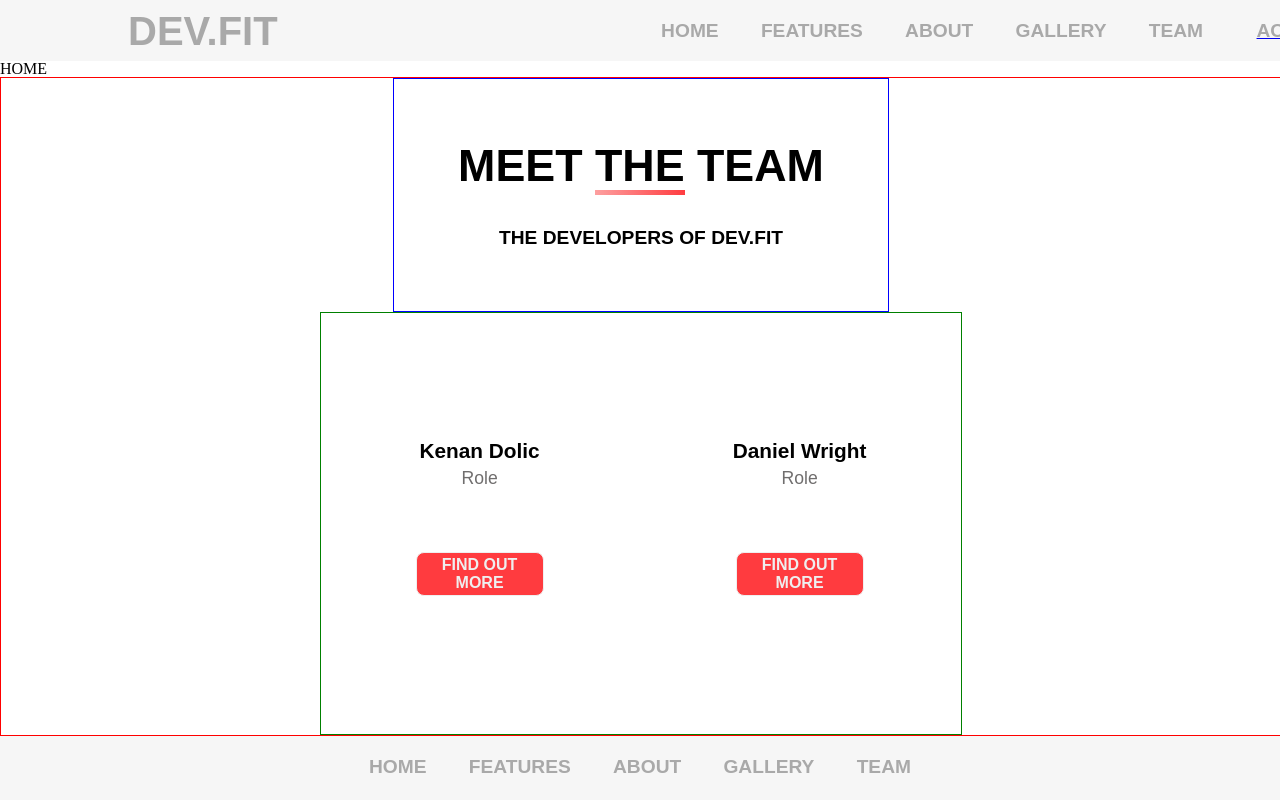
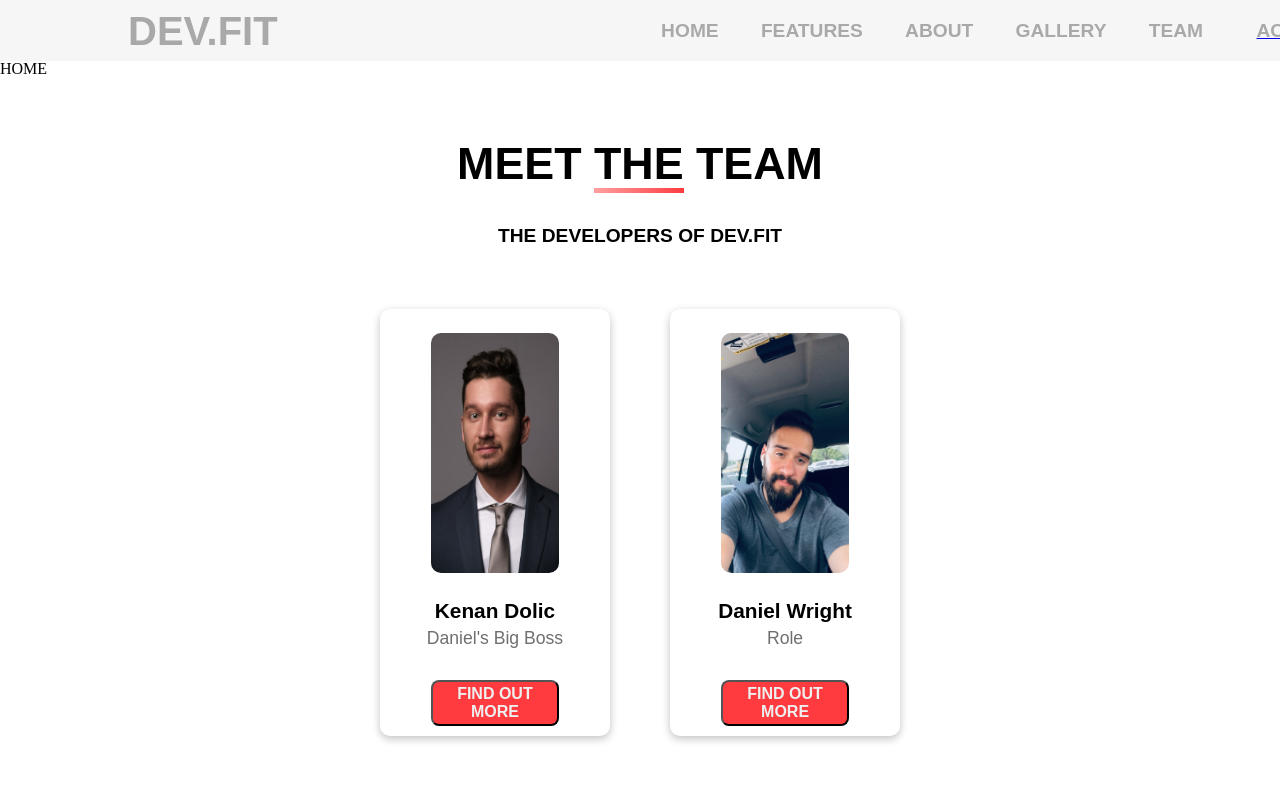
Before and after one commit to kdolic/react-node-fitness, a React (Create React App) app in the folder client/: page / in a window 1280 px wide. Shown: the top 800 px of the page. Built offline with nearby package versions, Linux system fonts and the light colour scheme; no server answers; a web font is replaced by a local one.

Commit message:
team component

```diff
--- a/client/src/components/home/Team.js
+++ b/client/src/components/home/Team.js
@@ -1,6 +1,7 @@
 import React from 'react';
 import '../../css/Team.css';
 import KD from '../../assets/images/KD1.jpg';
+import DW from '../../assets/images/DW1.jpg';
 
 const Team = () => {
     return (
@@ -10,14 +11,14 @@
                 <p>The Developers of Dev.Fit</p>
             </div>
             <div className='team-content'>
-                <div>
-                    {/* <img src={KD} alt="Kenan" width='250px'/> */}
+                <div className='team-card'>
+                    <img src={KD} alt="Kenan"/>
                     <h3>Kenan Dolic</h3>
-                    <p>Role</p>
+                    <p>Daniel's Big Boss</p>
                     <a href='https://www.linkedin.com/in/kenan-dolic/' target='blank'><button className='team-btn'>Find Out More</button></a>
                 </div>
-                <div>
-                    {/* <p>IMAGE HERE</p> */}
+                <div className='team-card'>
+                    <img src={DW} alt="Daniel"/>
                     <h3>Daniel Wright</h3>
                     <p>Role</p>
                     <a href='https://www.linkedin.com/in/daniel-wright-1207/' target='blank'><button className='team-btn'>Find Out More</button></a>
--- a/client/src/css/Team.css
+++ b/client/src/css/Team.css
@@ -4,14 +4,14 @@
   flex-direction: column;
   align-items: center;
   width: 100vw;
-  border: 1px solid red;
+  /* border: 1px solid red; */
 }
 .team-top {
   font-size: 2.8rem;
   font-weight: 900;
   padding: 4rem;
   text-transform: uppercase;
-  border: 1px solid blue;
+  /* border: 1px solid blue; */
 }
 .team-top p {
   margin-top: 1rem;
@@ -30,13 +30,13 @@
 }
 .team-content {
   display: flex;
-  justify-content: space-around;
+  justify-content: space-evenly;
   width: 50vw;
-  padding: 8rem 0rem;
+  padding-bottom: 4rem;
   font-size: 1.3rem;
   text-align: center;
   font-weight: 700;
-  border: 1px solid green;
+  /* border: 1px solid green; */
 }
 .team-content p {
   margin-top: 0.5rem;
@@ -44,13 +44,25 @@
   font-weight: 500;
   color: #706e6e;
 }
+.team-card {
+  width: 18vw;
+  border-radius: 10px;
+  box-shadow: rgba(0, 0, 0, 0.24) 0px 3px 8px;
+  /* border: 1px solid black; */
+}
+.team-card img {
+  width: 10vw;
+  height: 30vh;
+  margin: 1.5rem 0rem;
+  border-radius: 10px;
+}
 .team-btn {
   width: 10vw;
-  margin-top: 4rem;
+  margin-top: 2rem;
   cursor: pointer;
   background-color: #ff3b3f;
   color: #efefef;
-  border: 1px solid;
+  /* border: 1px solid; */
 }
 .team-btn:hover {
   background-color: #aa0003;
```
Also changed, not shown: client/src/assets/images/DW1.jpg (added).
